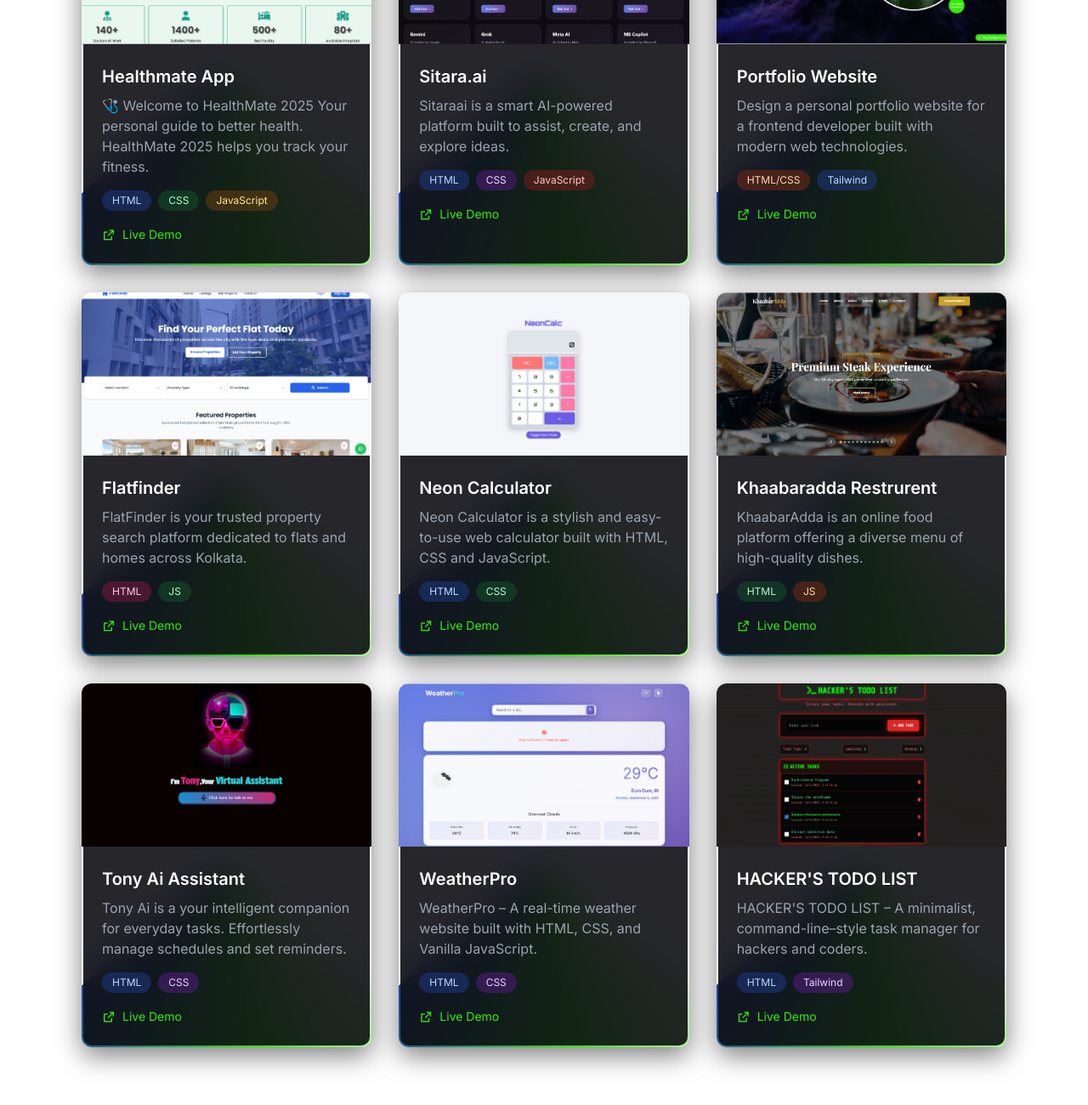
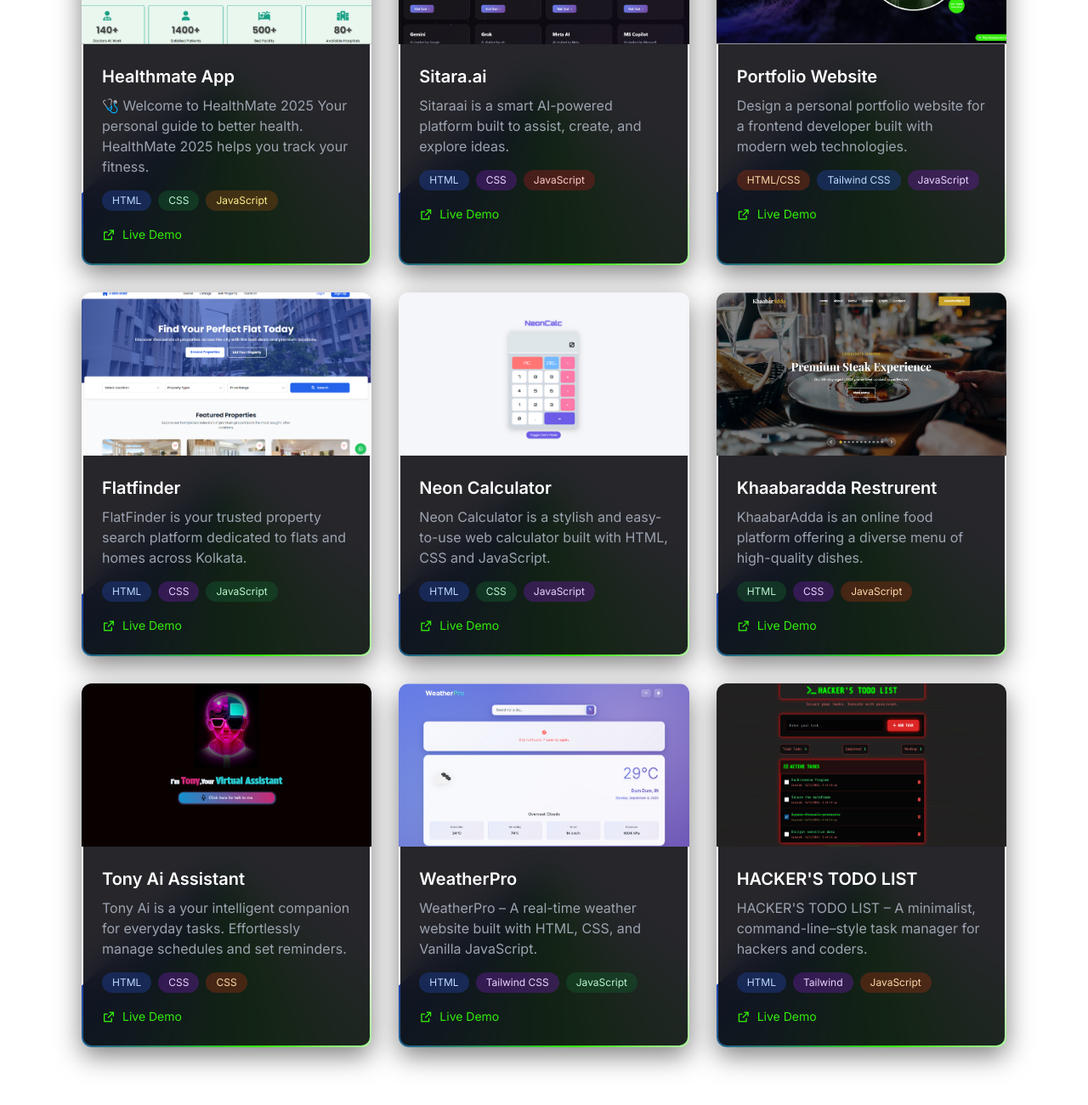
Before and after one commit to CodewithBikram2025/portfolio_2025, a plain HTML site: page index1.html in a window 1280 px wide. Shown: the part 2896-4196 px from the top of the page at 85% size. Drawn offline with nearby package versions, Linux system fonts and the light colour scheme.

Commit message:
Update index1.html

```diff
--- a/index1.html
+++ b/index1.html
@@ -555,7 +555,8 @@ Your personal guide to better health. HealthMate 2025 helps you track your fitne
 <p class="text-gray-400 mb-4">Design a personal portfolio website for a frontend developer built with modern web technologies.</p>
 <div class="flex flex-wrap gap-2 mb-4">
 <span class="px-3 py-1 bg-orange-900/50 text-orange-200 text-xs rounded-full">HTML/CSS</span>
-<span class="px-3 py-1 bg-blue-900/50 text-blue-200 text-xs rounded-full">Tailwind</span>
+<span class="px-3 py-1 bg-blue-900/50 text-blue-200 text-xs rounded-full">Tailwind CSS</span>
+<span class="px-3 py-1 bg-purple-900/50 text-purple-200 text-xs rounded-full">JavaScript</span>
 </div>
 <div class="flex gap-3">
 <a href="https://codewithbikram2025.github.io/portfolio_2025/" target="_blank"
@@ -573,8 +574,9 @@ Your personal guide to better health. HealthMate 2025 helps you track your fitne
 <h3 class="text-xl font-semibold mb-2">Flatfinder</h3>
 <p class="text-gray-400 mb-4">FlatFinder is your trusted property search platform dedicated to flats and homes across Kolkata.</p>
 <div class="flex flex-wrap gap-2 mb-4">
-<span class="px-3 py-1 bg-pink-900/50 text-pink-200 text-xs rounded-full">HTML</span>
-<span class="px-3 py-1 bg-green-900/50 text-green-200 text-xs rounded-full">JS</span>
+<span class="px-3 py-1 bg-blue-900/50 text-blue-200 text-xs rounded-full">HTML</span>
+<span class="px-3 py-1 bg-purple-900/50 text-purple-200 text-xs rounded-full">CSS</span>
+<span class="px-3 py-1 bg-green-900/50 text-green-200 text-xs rounded-full">JavaScript</span>
 </div>
 <div class="flex gap-3">
 <a href="https://flatfinder.me" target="_blank"
@@ -594,6 +596,7 @@ Your personal guide to better health. HealthMate 2025 helps you track your fitne
 <div class="flex flex-wrap gap-2 mb-4">
 <span class="px-3 py-1 bg-blue-900/50 text-blue-200 text-xs rounded-full">HTML</span>
 <span class="px-3 py-1 bg-green-900/50 text-green-200 text-xs rounded-full">CSS</span>
+<span class="px-3 py-1 bg-purple-900/50 text-purple-200 text-xs rounded-full">JavaScript</span>
 </div>
 <div class="flex gap-3">
 <a href="https://codewithbikram2025.github.io/neoncalculator/" target="_blank"
@@ -612,7 +615,8 @@ Your personal guide to better health. HealthMate 2025 helps you track your fitne
 <p class="text-gray-400 mb-4">KhaabarAdda is an online food platform offering a diverse menu of high-quality dishes.</p>
 <div class="flex flex-wrap gap-2 mb-4">
 <span class="px-3 py-1 bg-green-900/50 text-green-200 text-xs rounded-full">HTML</span>
-<span class="px-3 py-1 bg-orange-900/50 text-orange-200 text-xs rounded-full">JS</span>
+<span class="px-3 py-1 bg-purple-900/50 text-purple-200 text-xs rounded-full">CSS</span>
+<span class="px-3 py-1 bg-orange-900/50 text-orange-200 text-xs rounded-full">JavaScript</span>
 </div>
 <div class="flex gap-3">
 <a href="https://khaabaradda.free.nf" target="_blank"
@@ -632,6 +636,7 @@ Your personal guide to better health. HealthMate 2025 helps you track your fitne
 <div class="flex flex-wrap gap-2 mb-4">
 <span class="px-3 py-1 bg-blue-900/50 text-blue-200 text-xs rounded-full">HTML</span>
 <span class="px-3 py-1 bg-purple-900/50 text-purple-200 text-xs rounded-full">CSS</span>
+<span class="px-3 py-1 bg-orange-900/50 text-orange-200 text-xs rounded-full">CSS</span>
 </div>
 <div class="flex gap-3">
 <a href="https://codewithbikram2025.github.io/Tony-Ai-Virtual-Assistant/" target="_blank"
@@ -650,7 +655,8 @@ Your personal guide to better health. HealthMate 2025 helps you track your fitne
 <p class="text-gray-400 mb-4">WeatherPro – A real-time weather website built with HTML, CSS, and Vanilla JavaScript.</p>
 <div class="flex flex-wrap gap-2 mb-4">
 <span class="px-3 py-1 bg-blue-900/50 text-blue-200 text-xs rounded-full">HTML</span>
-<span class="px-3 py-1 bg-purple-900/50 text-purple-200 text-xs rounded-full">CSS</span>
+<span class="px-3 py-1 bg-purple-900/50 text-purple-200 text-xs rounded-full">Tailwind CSS</span>
+<span class="px-3 py-1 bg-green-900/50 text-green-200 text-xs rounded-full">JavaScript</span>
 </div>
 <div class="flex gap-3">
 <a href="https://codewithbikram2025.github.io/WeatherPro/" target="_blank"
@@ -670,6 +676,7 @@ Your personal guide to better health. HealthMate 2025 helps you track your fitne
 <div class="flex flex-wrap gap-2 mb-4">
 <span class="px-3 py-1 bg-blue-900/50 text-blue-200 text-xs rounded-full">HTML</span>
 <span class="px-3 py-1 bg-purple-900/50 text-purple-200 text-xs rounded-full">Tailwind</span>
+<span class="px-3 py-1 bg-orange-900/50 text-orange-200 text-xs rounded-full">JavaScript</span>
 </div>
 <div class="flex gap-3">
 <a href="https://hacker-s-todo-list.vercel.app/" target="_blank"
```
